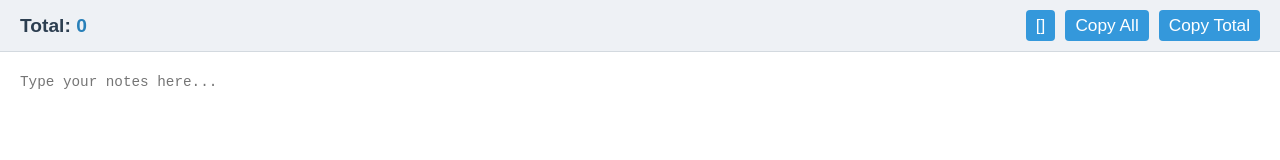
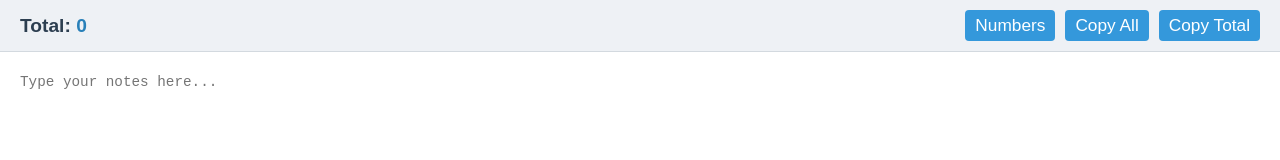
Before and after one commit to jydrew/journal-calculator, a plain HTML site: page index.html in a window 1280 px wide. Drawn offline with Linux system fonts and the light colour scheme.

Commit message:
Update index.html

```diff
--- a/index.html
+++ b/index.html
@@ -99,7 +99,7 @@
     <div id="header">
       <div>Total: <span id="total">0</span></div>
       <div id="buttons">
-        <button id="insertBrackets">[]</button>
+        <button id="insertBrackets">Numbers</button>
         <button id="copyAll">Copy All</button>
         <button id="copyTotal">Copy Total</button>
       </div>
```
